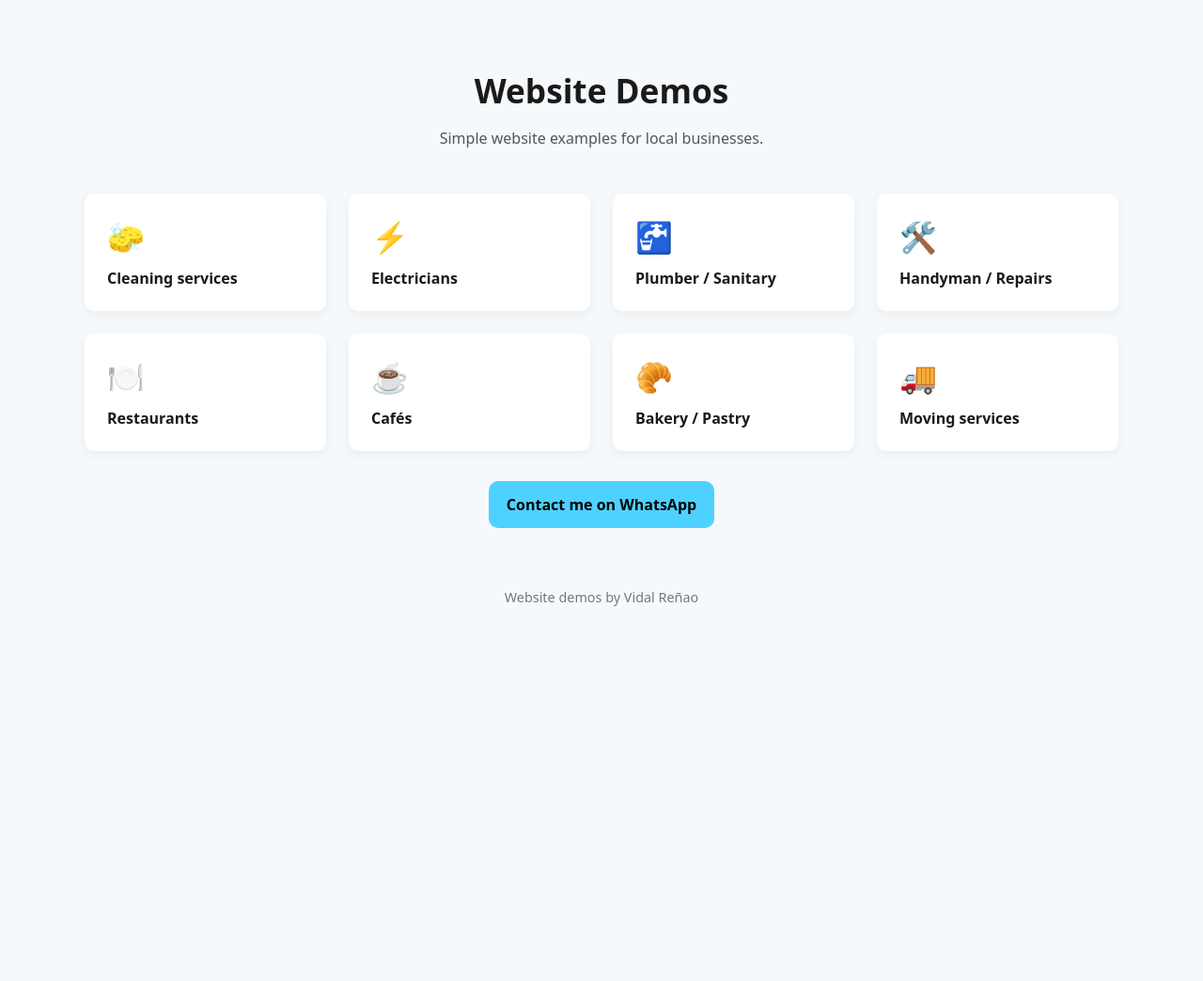
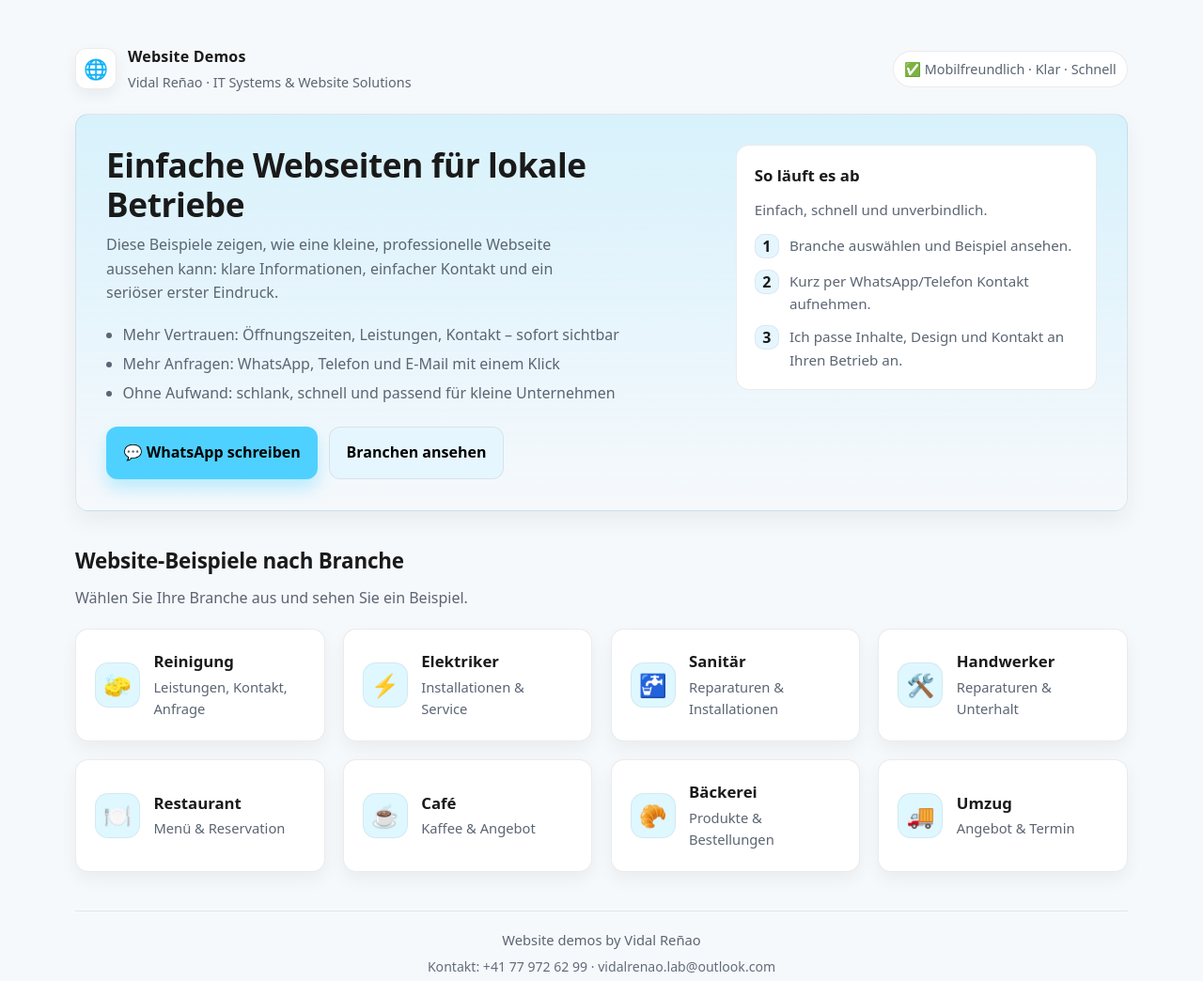
Before and after one commit to vidal-renao/web-demos, a plain HTML site: page index.html in a window 1280 px wide. Shown: the whole page at 94% size. Before the commit the page ends 800 px from the top, so only its background shows below. Drawn offline with Linux system fonts and the light colour scheme.

Commit message:
Refactor index.html to use external CSS
Removed inline styles and added a link to external stylesheet.

```diff
--- a/index.html
+++ b/index.html
@@ -4,132 +4,151 @@
   <meta charset="UTF-8" />
   <meta name="viewport" content="width=device-width, initial-scale=1.0" />
   <title>Website Demos – Vidal Reñao</title>
+  <link rel="stylesheet" href="styles.css" />
 
-  <style>
-    body {
-      font-family: system-ui, Arial, sans-serif;
-      background: #f6f9fc;
-      color: #1a1a1a;
-      margin: 0;
-      padding: 0;
-    }
-
-    .container {
-      width: min(1100px, 90%);
-      margin: auto;
-      padding: 3rem 0;
-    }
-
-    header {
-      text-align: center;
-      margin-bottom: 3rem;
-    }
-
-    h1 {
-      font-size: 2.2rem;
-      margin-bottom: 0.5rem;
-    }
-
-    p {
-      color: #555;
-    }
-
-    .grid {
-      display: grid;
-      grid-template-columns: repeat(auto-fit, minmax(240px, 1fr));
-      gap: 1.5rem;
-    }
-
-    .card {
-      background: white;
-      padding: 1.5rem;
-      border-radius: 10px;
-      text-decoration: none;
-      color: inherit;
-      box-shadow: 0 4px 12px rgba(0,0,0,0.05);
-      transition: transform 0.15s ease, box-shadow 0.15s ease;
-    }
-
-    .card:hover {
-      transform: translateY(-4px);
-      box-shadow: 0 10px 20px rgba(0,0,0,0.08);
-    }
-
-    .card span {
-      font-size: 2rem;
-      display: block;
-      margin-bottom: 0.75rem;
-    }
-
-    footer {
-      margin-top: 4rem;
-      text-align: center;
-      font-size: 0.9rem;
-      color: #777;
-    }
-  </style>
 </head>
 <body>
+  <div class="container">
 
-  <div class="container">
-    <header>
-      <h1>Website Demos</h1>
-      <p>Simple website examples for local businesses.</p>
-    </header>
+    <div class="topbar">
+      <div class="brand">
+        <div class="brand__mark">🌐</div>
+        <div class="brand__text">
+          <strong>Website Demos</strong>
+          <span>Vidal Reñao · IT Systems & Website Solutions</span>
+        </div>
+      </div>
+
+      <div class="pill">✅ Mobilfreundlich · Klar · Schnell</div>
+    </div>
+
+    <section class="hero" id="top">
+      <div class="hero__grid">
+        <div>
+          <h1>Einfache Webseiten für lokale Betriebe</h1>
+          <p class="lead">
+            Diese Beispiele zeigen, wie eine kleine, professionelle Webseite aussehen kann:
+            klare Informationen, einfacher Kontakt und ein seriöser erster Eindruck.
+          </p>
+
+          <ul class="hero__bullets">
+            <li>Mehr Vertrauen: Öffnungszeiten, Leistungen, Kontakt – sofort sichtbar</li>
+            <li>Mehr Anfragen: WhatsApp, Telefon und E-Mail mit einem Klick</li>
+            <li>Ohne Aufwand: schlank, schnell und passend für kleine Unternehmen</li>
+          </ul>
+
+          <div class="actions">
+            <a class="btn btn--primary"
+               href="https://wa.me/41779726299?text=Guten%20Tag%2C%20ich%20habe%20Ihre%20Website-Beispiele%20gesehen%20und%20h%C3%A4tte%20eine%20kurze%20Frage."
+               target="_blank" rel="noopener">
+              💬 WhatsApp schreiben
+            </a>
+
+            <a class="btn btn--secondary" href="#demos">
+              Branchen ansehen
+            </a>
+          </div>
+        </div>
+
+        <aside class="sidecard">
+          <h3>So läuft es ab</h3>
+          <p>Einfach, schnell und unverbindlich.</p>
+          <ul class="steps">
+            <li class="step">
+              <div class="step__num">1</div>
+              <div class="step__text">Branche auswählen und Beispiel ansehen.</div>
+            </li>
+            <li class="step">
+              <div class="step__num">2</div>
+              <div class="step__text">Kurz per WhatsApp/Telefon Kontakt aufnehmen.</div>
+            </li>
+            <li class="step">
+              <div class="step__num">3</div>
+              <div class="step__text">Ich passe Inhalte, Design und Kontakt an Ihren Betrieb an.</div>
+            </li>
+          </ul>
+        </aside>
+      </div>
+    </section>
+
+    <section class="section" id="demos">
+      <h2>Website-Beispiele nach Branche</h2>
+      <p>Wählen Sie Ihre Branche aus und sehen Sie ein Beispiel.</p>
 
       <div class="grid">
         <a href="cleaning/" class="card">
-        <span>🧽</span>
-        <strong>Cleaning services</strong>
+          <div class="icon">🧽</div>
+          <div>
+            <strong>Reinigung</strong>
+            <span>Leistungen, Kontakt, Anfrage</span>
+          </div>
         </a>
 
         <a href="electrician/" class="card">
-        <span>⚡</span>
-        <strong>Electricians</strong>
+          <div class="icon">⚡</div>
+          <div>
+            <strong>Elektriker</strong>
+            <span>Installationen & Service</span>
+          </div>
         </a>
 
         <a href="plumber/" class="card">
-        <span>🚰</span>
-        <strong>Plumber / Sanitary</strong>
+          <div class="icon">🚰</div>
+          <div>
+            <strong>Sanitär</strong>
+            <span>Reparaturen & Installationen</span>
+          </div>
         </a>
 
         <a href="handyman/" class="card">
-        <span>🛠️</span>
-        <strong>Handyman / Repairs</strong>
+          <div class="icon">🛠️</div>
+          <div>
+            <strong>Handwerker</strong>
+            <span>Reparaturen & Unterhalt</span>
+          </div>
         </a>
 
         <a href="restaurant/" class="card">
-        <span>🍽️</span>
-        <strong>Restaurants</strong>
+          <div class="icon">🍽️</div>
+          <div>
+            <strong>Restaurant</strong>
+            <span>Menü & Reservation</span>
+          </div>
         </a>
 
         <a href="cafe/" class="card">
-        <span>☕</span>
-        <strong>Cafés</strong>
+          <div class="icon">☕</div>
+          <div>
+            <strong>Café</strong>
+            <span>Kaffee & Angebot</span>
+          </div>
         </a>
 
         <a href="bakery/" class="card">
-        <span>🥐</span>
-        <strong>Bakery / Pastry</strong>
+          <div class="icon">🥐</div>
+          <div>
+            <strong>Bäckerei</strong>
+            <span>Produkte & Bestellungen</span>
+          </div>
         </a>
 
         <a href="moving/" class="card">
-        <span>🚚</span>
-        <strong>Moving services</strong>
+          <div class="icon">🚚</div>
+          <div>
+            <strong>Umzug</strong>
+            <span>Angebot & Termin</span>
+          </div>
         </a>
       </div>
-    <div style="text-align:center; margin-top: 2rem;">
-      <a href="https://wa.me/41779726299?text=Hello%2C%20I%20would%20like%20to%20see%20a%20website%20demo%20for%20my%20business."
-         style="display:inline-block; padding:0.9rem 1.2rem; border-radius:10px; background:#4fd1ff; color:#000; font-weight:700; text-decoration:none;"
-         target="_blank" rel="noopener">
-        Contact me on WhatsApp
-      </a>
-     </div>
+    </section>
 
     <footer>
       Website demos by Vidal Reñao
+      <span class="small">Kontakt: +41 77 972 62 99 · vidalrenao.lab@outlook.com</span>
     </footer>
+
   </div>
-
 </body>
 </html>
+</body>
+</html>
```
Lines whose indentation alone changed are shown as unchanged.
